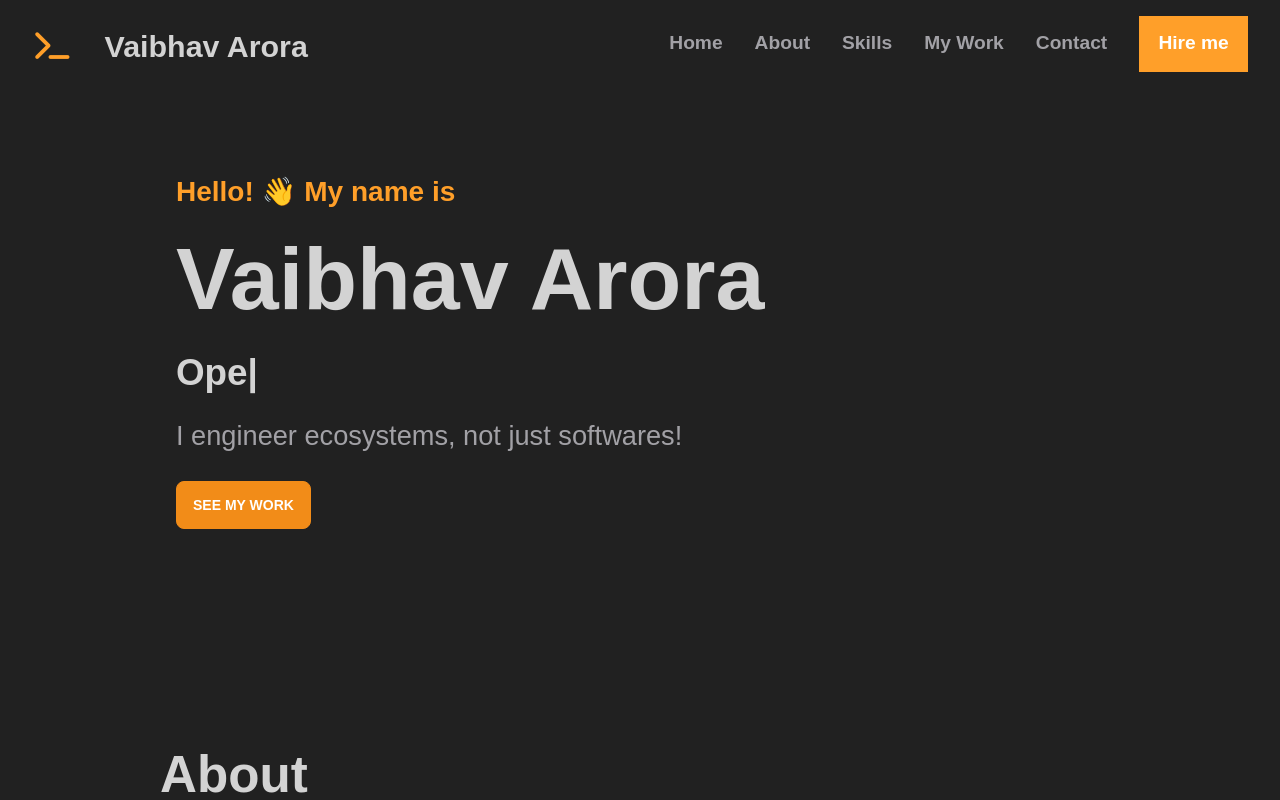
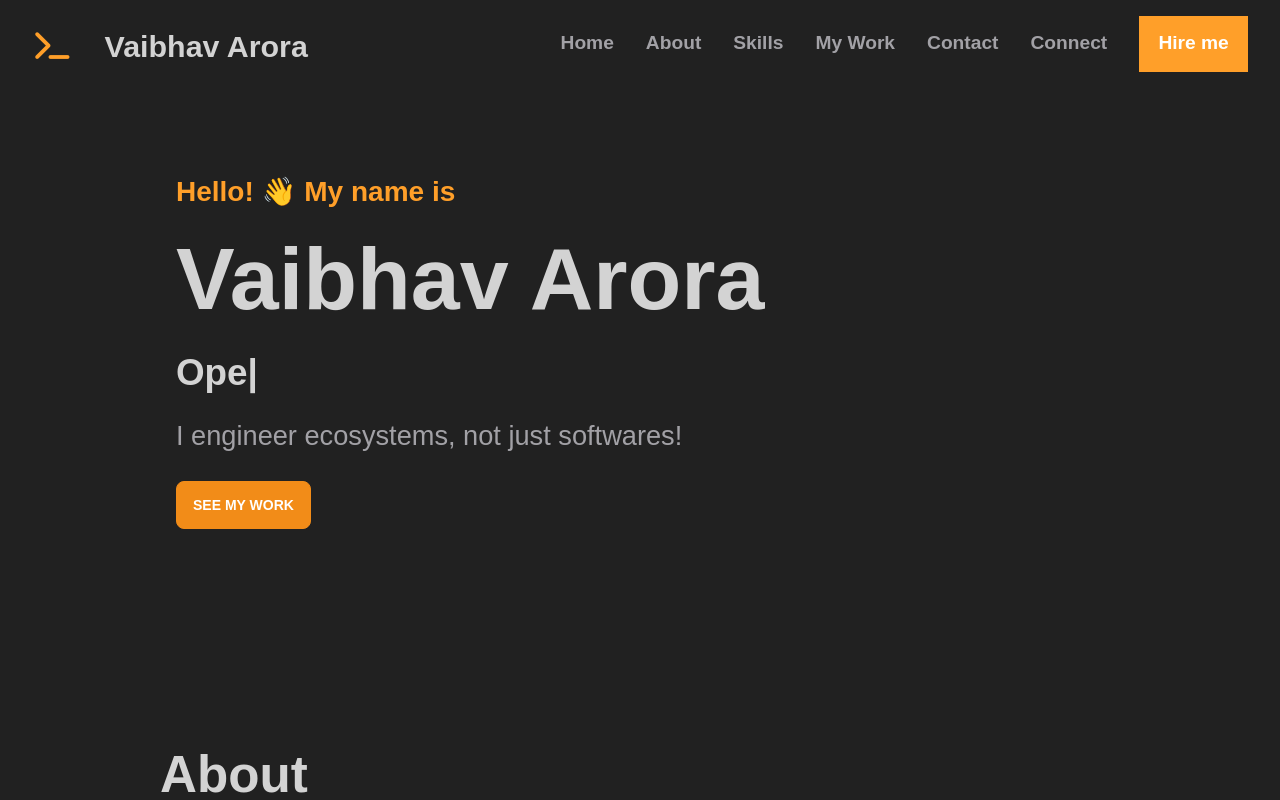
Before and after one commit to VaibhavArora19/MyPortfolio, a React (Create React App) app: page / in a window 1280 px wide. Shown: the top 800 px of the page. Built offline with nearby package versions, Linux system fonts and the light colour scheme.

Commit message:
Added linktree link

```diff
--- a/src/components/Navbar.js
+++ b/src/components/Navbar.js
@@ -31,6 +31,9 @@ const Navbar = (props) => {
           <div>
             <a href="#ContactId">Contact</a>
           </div>
+          <div>
+            <a href="https://linktr.ee/vaibhavarora19" target="_blank">Connect</a>
+          </div>
 
           <div className={classes.button}>
             <a href="#ContactId">Hire me</a>
--- a/src/components/UI/HamburgerNavbar.js
+++ b/src/components/UI/HamburgerNavbar.js
@@ -20,6 +20,9 @@ const HamburgerNavbar = (props) => {
       <div>
         <a href="#ContactId">Contact</a>
       </div>
+      <div>
+        <a href="https://linktr.ee/vaibhavarora19" target="_blank">Connect</a>
+      </div>
     </div>
   );
 };
```
